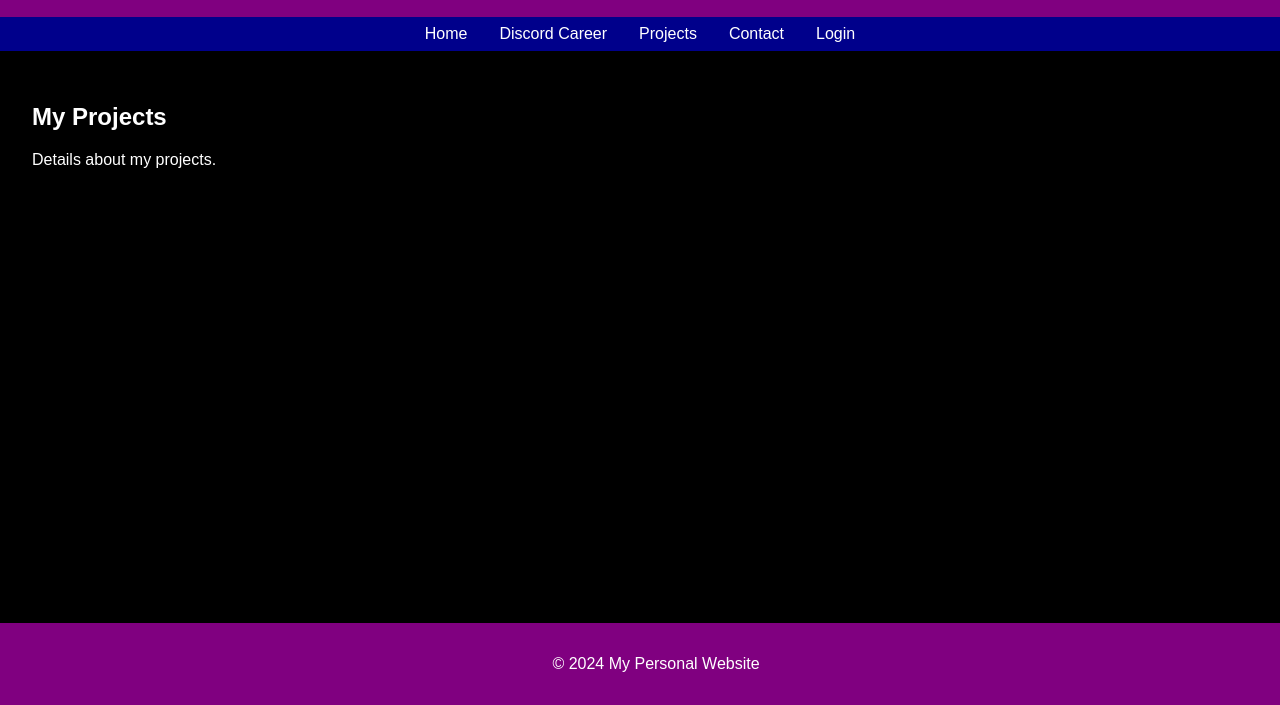
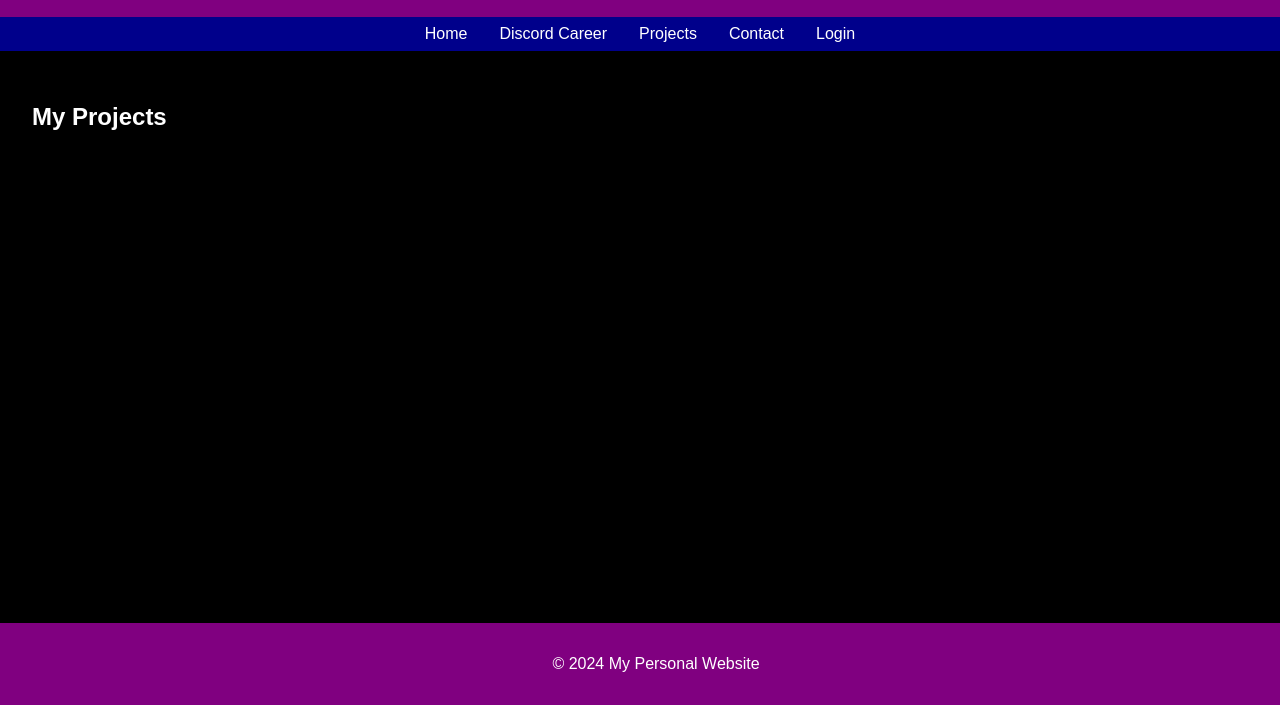
Before and after one commit to Jakks6650/website, a plain HTML site: page projects.html in a window 1280 px wide. Shown: the part 95-800 px from the top of the page. Drawn offline with Linux system fonts and the light colour scheme.

Commit message:
Update projects.html

```diff
--- a/projects.html
+++ b/projects.html
@@ -19,7 +19,9 @@
     </nav>
     <div class="container">
         <h2>My Projects</h2>
-        <p>Details about my projects.</p>
+        <div id="projects-list">
+            <!-- Projects entries will be dynamically populated here -->
+        </div>
     </div>
     <footer>
         <p>&copy; 2024 My Personal Website</p>
```
